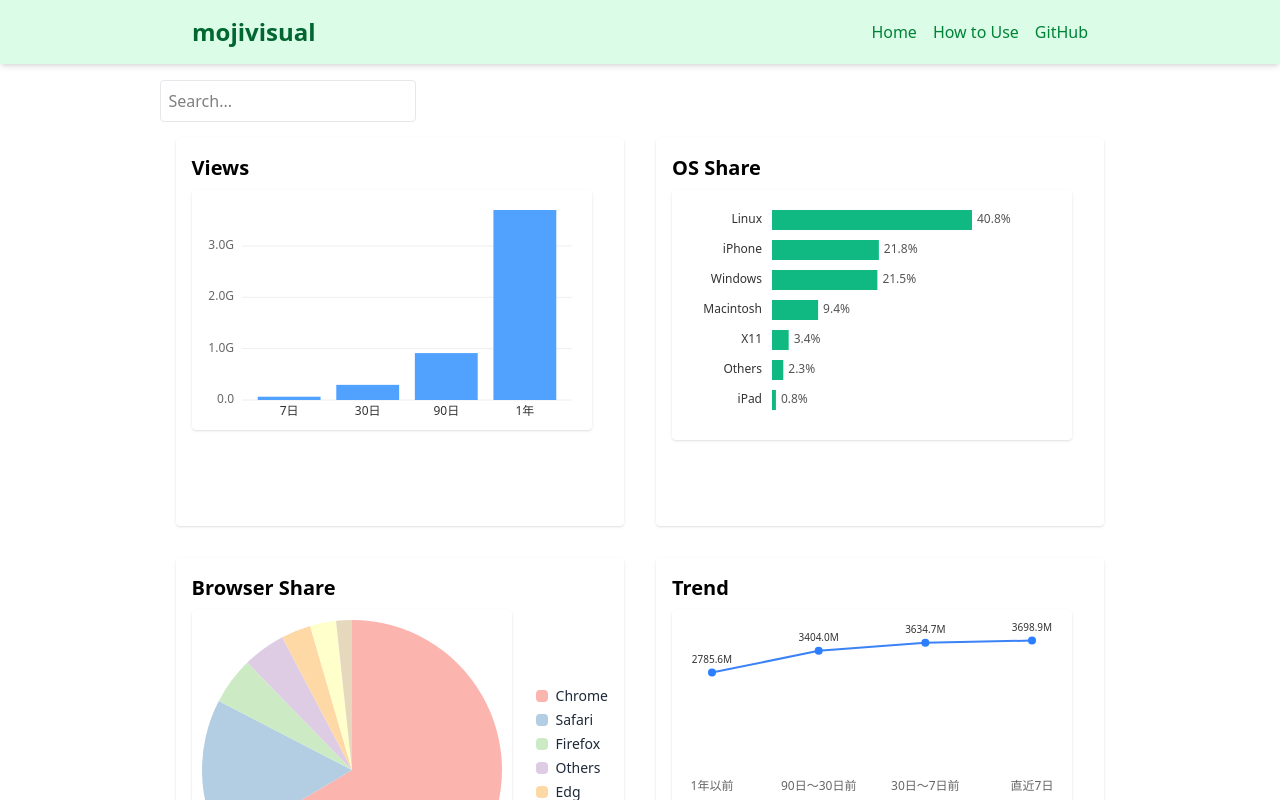
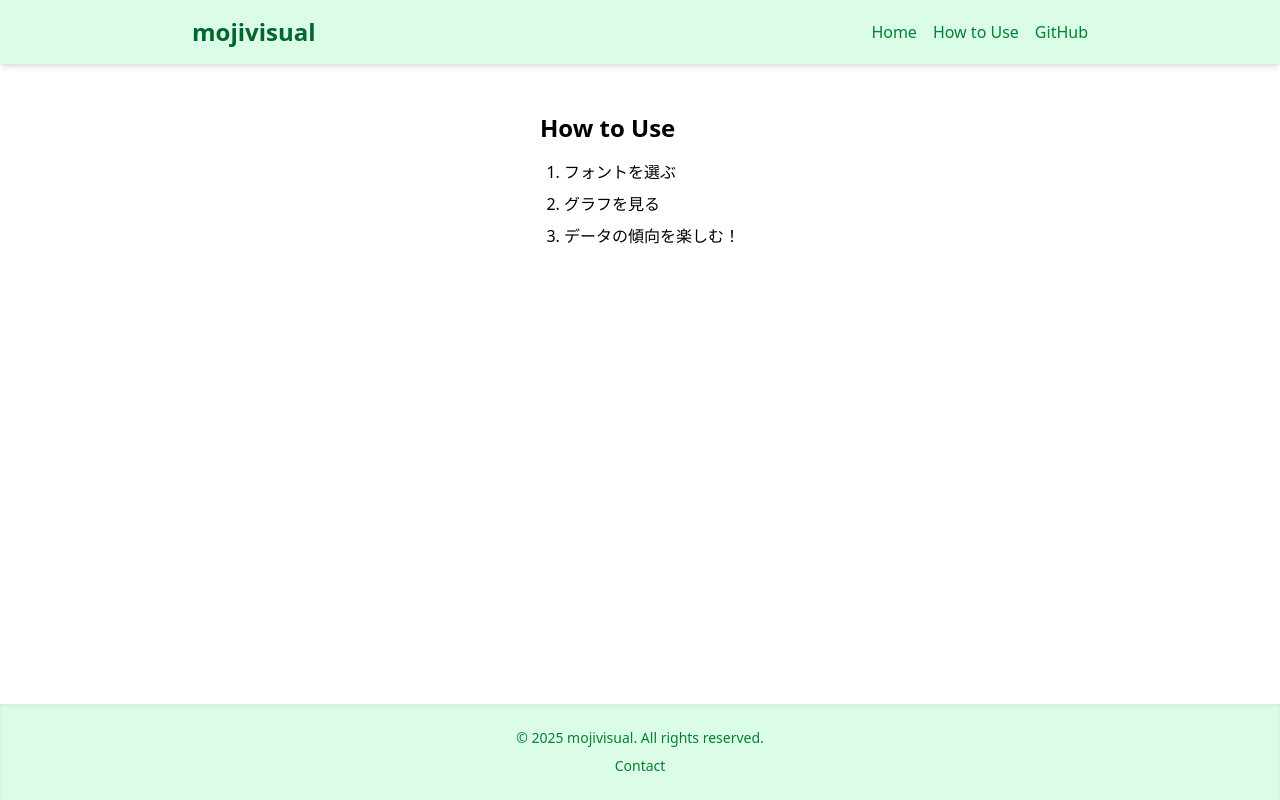
Before and after one commit to minmmmmin/font, a React (Vite) app: page /how-to-use in a window 1280 px wide. Shown: the top 800 px of the page. Built offline with nearby package versions, Linux system fonts and the light colour scheme.

Commit message:
HowToUseとりあえず追加

```diff
--- a/package.json
+++ b/package.json
@@ -16,7 +16,8 @@
     "@tailwindcss/vite": "^4.1.11",
     "d3": "^7.9.0",
     "react": "^19.1.0",
-    "react-dom": "^19.1.0"
+    "react-dom": "^19.1.0",
+    "react-router-dom": "^7.6.3"
   },
   "devDependencies": {
     "@tailwindcss/postcss": "^4.1.11",
--- a/src/App.jsx
+++ b/src/App.jsx
@@ -1,16 +1,23 @@
+import { BrowserRouter as Router, Routes, Route } from "react-router-dom";
 import Header from "./components/Header";
 import Footer from "./components/Footer";
 import Dashboard from "./pages/Dashboard";
+import HowToUse from "./pages/HowToUse";
 
 const App = () => {
   return (
+    <Router>
       <div className="min-h-screen flex flex-col">
         <Header />
         <main className="flex-grow p-4 max-w-6xl mx-auto">
-        <Dashboard />
+          <Routes>
+            <Route path="/" element={<Dashboard />} />
+            <Route path="/how-to-use" element={<HowToUse />} />
+          </Routes>
         </main>
         <Footer />
       </div>
+    </Router>
   );
 };
 
--- a/src/components/Header.jsx
+++ b/src/components/Header.jsx
@@ -1,20 +1,17 @@
+import { Link } from "react-router-dom";
+
 const Header = () => {
   return (
     <header className="bg-green-100 py-4 px-8 shadow-md">
       <div className="max-w-4xl mx-auto flex justify-between items-center">
-        <h1 className="text-2xl font-bold text-green-800">
-          mojivisual
-        </h1>
+        <h1 className="text-2xl font-bold text-green-800">mojivisual</h1>
         <nav className="space-x-4">
-          <a
-            href="https://mojivisual.netlify.app/"
-            className="text-green-700 hover:underline"
-          >
+          <Link to="/" className="text-green-700 hover:underline">
             Home
-          </a>
-          <a href="#" className="text-green-700 hover:underline">
+          </Link>
+          <Link to="/how-to-use" className="text-green-700 hover:underline">
             How to Use
-          </a>
+          </Link>
           <a
             href="https://github.com/minmmmmin/font"
             className="text-green-700 hover:underline"
--- /dev/null
+++ b/src/pages/HowToUse.jsx
@@ -0,0 +1,14 @@
+const HowToUse = () => {
+  return (
+    <div className="p-8 max-w-3xl mx-auto">
+      <h2 className="text-2xl font-bold mb-4">How to Use</h2>
+      <ol className="list-decimal ml-6 space-y-2">
+        <li>フォントを選ぶ</li>
+        <li>グラフを見る</li>
+        <li>データの傾向を楽しむ！</li>
+      </ol>
+    </div>
+  );
+};
+
+export default HowToUse;
```
Also changed, not shown: 1 other file (tests, documents, lock files or other folders). Lines whose indentation alone changed are shown as unchanged.
